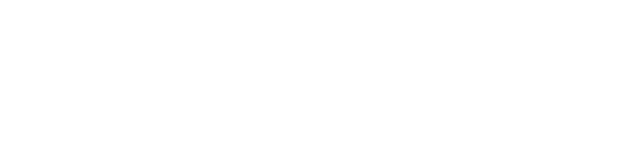
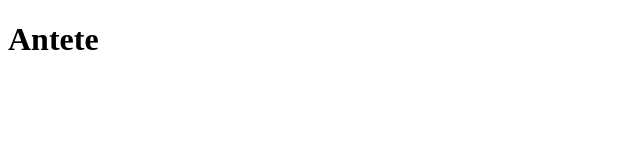
Before and after one commit to MNIAugust/Git-testas, a plain HTML site: page index.html in a window 1280 px wide. Shown: the whole page, without its empty margins (0-640 px from the left). Drawn offline with Linux system fonts and the light colour scheme.

Commit message:
ziurek idejau antete

```diff
--- a/index.html
+++ b/index.html
@@ -4,6 +4,6 @@
 	<title>Pavadinimass</title>
 </head>
 <body>
-
+	<h1>Antete</h1>
 </body>
 </html>
```
